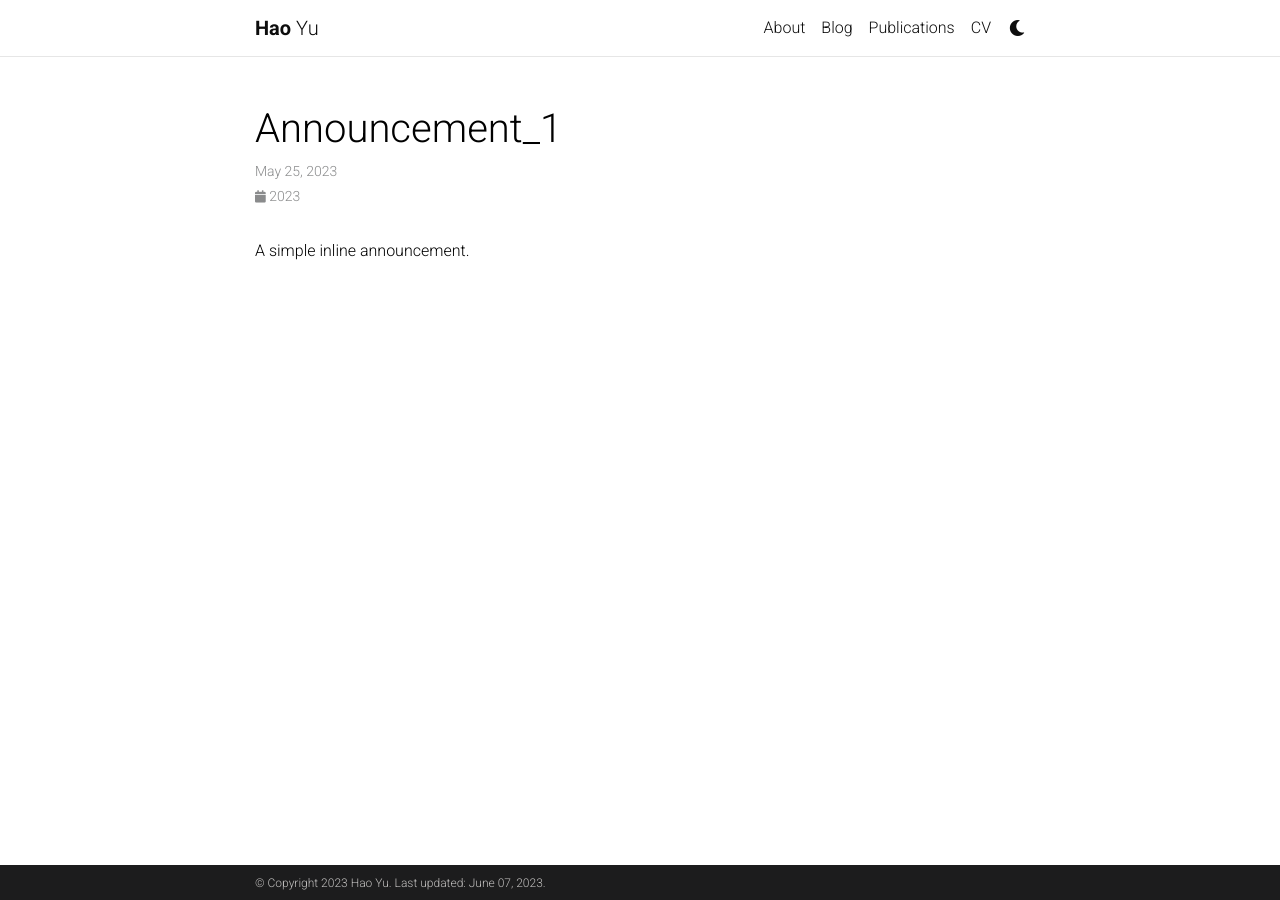
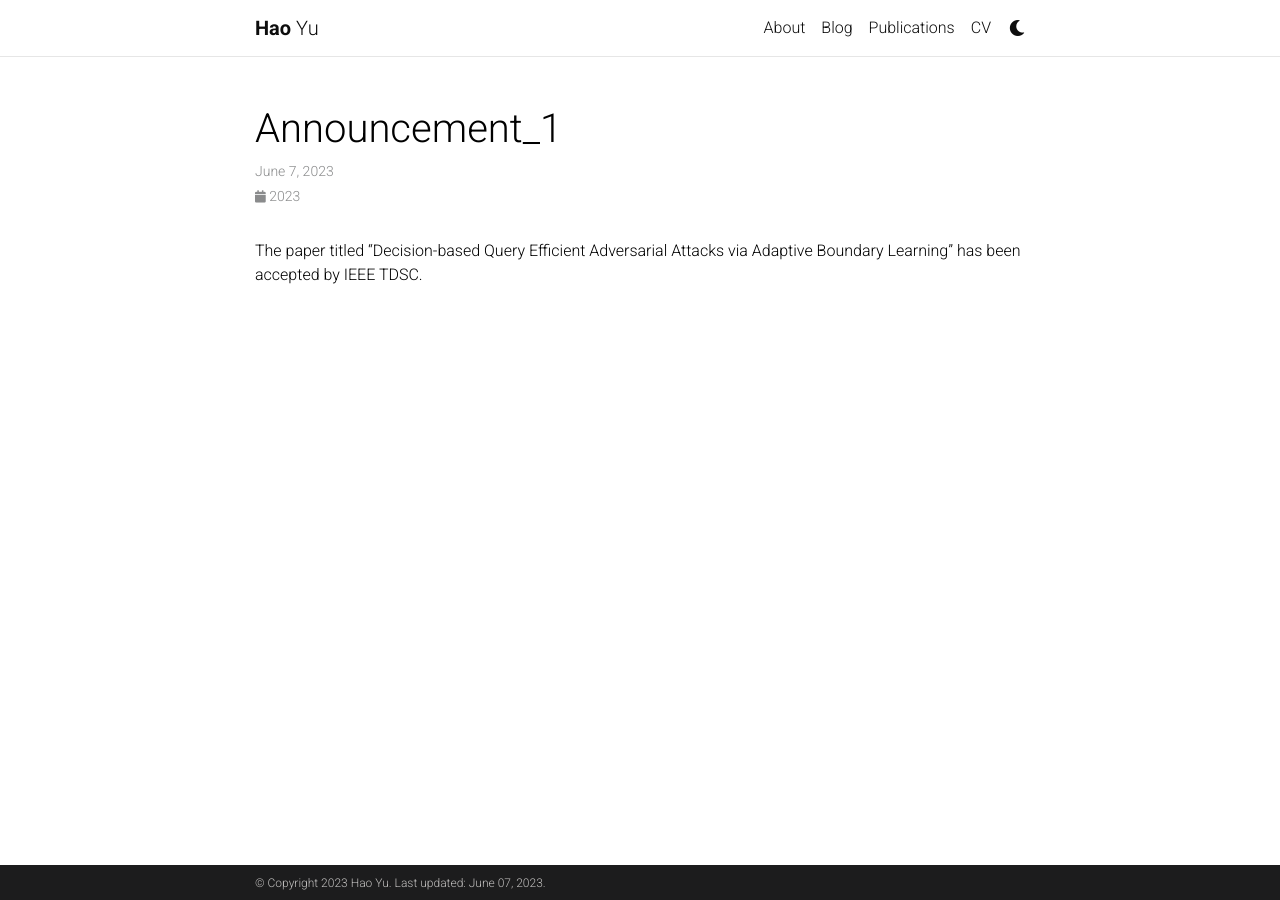
Before and after one commit to csyuhao/csyuhao.github.io, a Jekyll site: the page built from _news/announcement_1.md, in a window 1280 px wide. Built offline with Jekyll 4.4.1, drawn with Linux system fonts in a browser that asks for light colours; comment, search, counter and statistics services are not loaded; a style sheet for code colours, icons or effects is not loaded.

Commit message:
add news

```diff
--- a/_news/announcement_1.md
+++ b/_news/announcement_1.md
@@ -1,8 +1,8 @@
 ---
 layout: post
-date: 2023-5-25 10:00:00-0000
+date: 2023-6-7 19:00:00-0000
 inline: true
 related_posts: false
 ---
 
-A simple inline announcement.
+The paper titled "Decision-based Query Efficient Adversarial Attacks via Adaptive Boundary Learning" has been accepted by IEEE TDSC.
```
